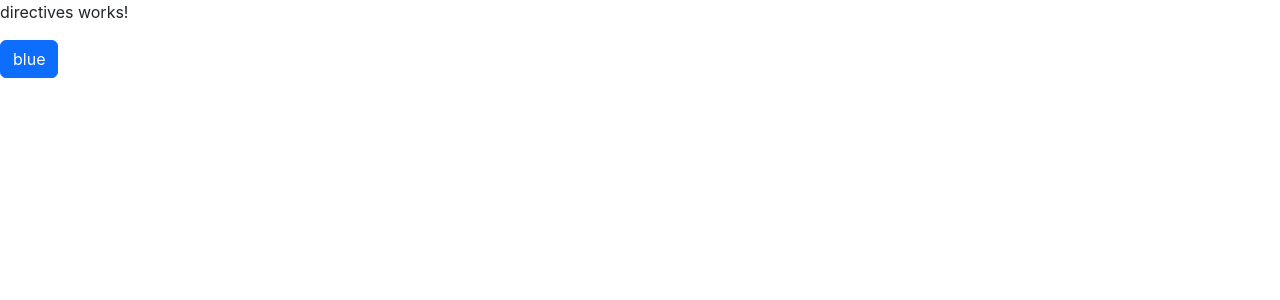
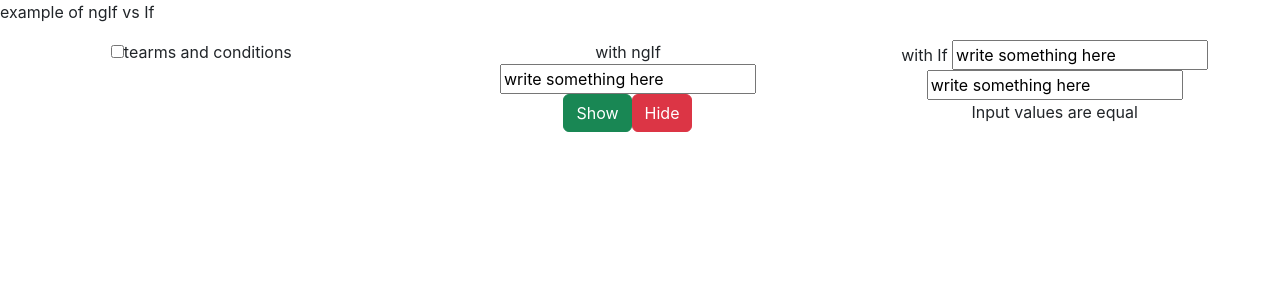
Before and after one commit to fatmazayedsayed/angular_20, an Angular app: page / in a window 1280 px wide. Shown: the top 300 px of the page. Built offline with nearby package versions, Linux system fonts and the light colour scheme.

Commit message:
Directives->ngIf

```diff
--- a/src/app/app.html
+++ b/src/app/app.html
@@ -177,5 +177,6 @@
 
 
  <!-- <app-data-binding></app-data-binding> -->
-<app-directives></app-directives>
+<!-- <app-directives></app-directives> -->
+ <app-structural-directive-ngif-vs-if></app-structural-directive-ngif-vs-if>
 <router-outlet />
--- a/src/app/app.ts
+++ b/src/app/app.ts
@@ -3,10 +3,13 @@ import { RouterOutlet } from '@angular/router';
 import { User } from "./user/user";
 import { DataBinding } from './data-binding/data-binding';
 import { Directives } from './directives/directives';
+import { StructuralDirectiveNgifVsIf } from './structural-directive-ngif-vs-if/structural-directive-ngif-vs-if';
 
 @Component({
   selector: 'app-root',
-  imports: [RouterOutlet,  DataBinding, Directives],
+  imports: [RouterOutlet,
+    DataBinding, Directives,
+    StructuralDirectiveNgifVsIf],
   templateUrl: './app.html',
   styleUrl: './app.scss'
 })
--- /dev/null
+++ b/src/app/structural-directive-ngif-vs-if/structural-directive-ngif-vs-if.html
@@ -0,0 +1,51 @@
+<div class="row text cent">
+    <div class="col 12">
+        <p>example of ngIf vs If</p>
+    </div>
+    <div class="row text-center">
+
+        <div class="col-4">
+            <div>
+                <input type="checkbox" (click)="onClick()">tearms and conditions
+            </div>
+            <div *ngIf="isChecked ">
+                <button class="btn btn-success">
+                    Submit
+                </button>
+            </div>
+        </div>
+
+          <div class="col-4">
+            with ngIf
+            <div *ngIf="isShowinput">
+                <input type="text" value="write something here" >
+            </div>
+
+
+                <button class="btn btn-success" (click)="showInput()">
+                    Show
+                </button>
+
+                  <button class="btn btn-danger" (click)="hideInput()">
+                    Hide
+                </button>
+         </div>
+
+
+            <div class="col-4">
+
+
+             with If
+
+                <input type="text"  [(value)]="input1" >
+                <input type="text"  [value]="input2">
+
+
+                 @if(input1 == input2) {
+                  <p>Input values are equal</p>
+                } @else {
+                    <p>Input values are not equal</p>
+                    }
+         </div>
+    </div>
+</div>
--- /dev/null
+++ b/src/app/structural-directive-ngif-vs-if/structural-directive-ngif-vs-if.ts
@@ -0,0 +1,26 @@
+import { NgIf } from '@angular/common';
+import { Component } from '@angular/core';
+
+@Component({
+  selector: 'app-structural-directive-ngif-vs-if',
+  imports: [NgIf],
+  templateUrl: './structural-directive-ngif-vs-if.html',
+  styleUrl: './structural-directive-ngif-vs-if.scss'
+})
+export class StructuralDirectiveNgifVsIf {
+  isChecked: boolean = false;
+  isShowinput:boolean = true;
+  input1: string = 'write something here';
+  input2: string = 'write something here';
+  onClick() {
+    this.isChecked = !this.isChecked;
+  }
+
+   showInput() {
+    this.isShowinput = true;
+  }
+
+   hideInput() {
+    this.isShowinput = false;
+  }
+}
```
Also changed, not shown: src/Docs/steps.txt, src/app/structural-directive-ngif-vs-if/structural-directive-ngif-vs-if.scss (added), 1 other file (tests, documents, lock files or other folders).
